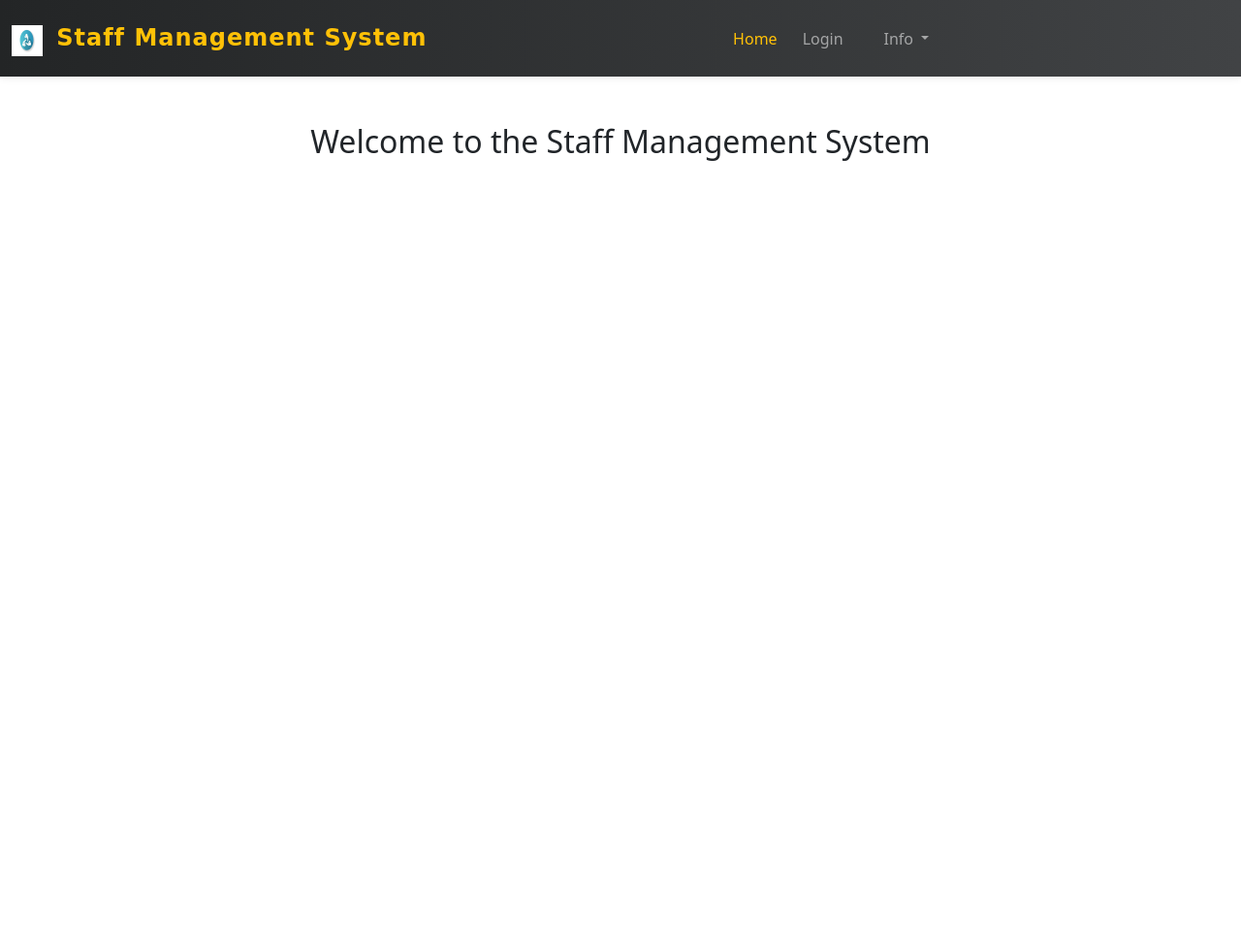
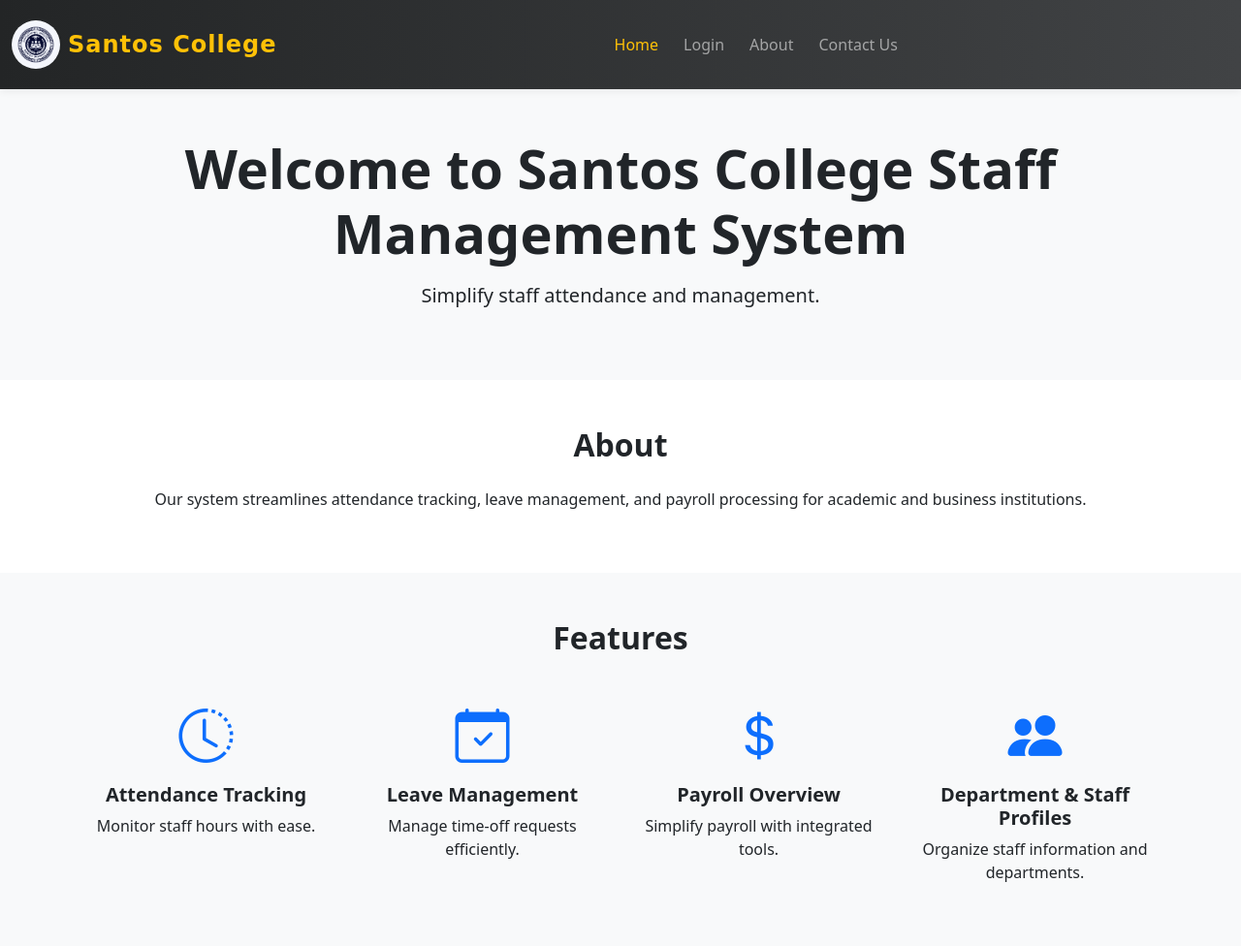
Before and after one commit to AlfredOfficial/OMS_PY_DJANGO, a Django app: page / in a window 1280 px wide. Shown: the whole page at 97% size. Before the commit the page ends 166 px from the top, so only its background shows below. Run offline with Django 5.2, Linux system fonts and the light colour scheme; some libraries are stand-ins or nearby versions; some web fonts are replaced.

Commit message:
separate nav, up this file

```diff
--- a/finalProject/finalProject/templates/base.html
+++ b/finalProject/finalProject/templates/base.html
@@ -4,51 +4,17 @@
 <head>
     <meta charset="UTF-8">
     <meta name="viewport" content="width=device-width, initial-scale=1">
-    <title>Staff Management System</title>
+    <title>Santos College</title>
     <link rel="stylesheet" href="{% static 'css/styles.css' %}">
     <link rel="preconnect" href="https://fonts.googleapis.com">
     <link rel="preconnect" href="https://fonts.gstatic.com" crossorigin>
+    <link rel="stylesheet" href="https://cdn.jsdelivr.net/npm/bootstrap-icons@1.11.3/font/bootstrap-icons.css">
     <link href="https://fonts.googleapis.com/css2?family=Edu+NSW+ACT+Hand+Pre:wght@400..700&family=Fira+Code:wght@300..700&display=swap" rel="stylesheet">
     <link href="https://cdn.jsdelivr.net/npm/bootstrap@5.3.6/dist/css/bootstrap.min.css" rel="stylesheet">
     <link rel="icon" href="{% static 'images/favicon.ico' %}" type="image/x-icon">
 </head>
 <body>
-
-<nav class="navbar navbar-expand-lg navbar-dark bg-dark py-3">
-  <div class="container-fluid">
-    <a class="navbar-brand" href="{% url 'home' %}">
-      <img src="{% static 'images/logo.ico' %}" alt="Logo" width="32" height="32" class="d-inline-block align-text-top me-2">
-      <span class="staff-title">Staff Management System</span>
-    </a>
-    <button class="navbar-toggler" type="button" data-bs-toggle="collapse" data-bs-target="#navbarNavDropdown" aria-controls="navbarNavDropdown" aria-expanded="false" aria-label="Toggle navigation">
-      <span class="navbar-toggler-icon"></span>
-    </button>
-    <div class="collapse navbar-collapse" id="navbarNavDropdown">
-      <ul class="navbar-nav mx-auto mb-2 mb-lg-0">
-        <li class="nav-item">
-          <a class="nav-link {% if request.path == '/' or request.path == '/home/' %}active{% endif %}" href="{% url 'home' %}">Home</a>
-        </li>
-        <li class="nav-item">
-          <a class="nav-link {% if request.path == '/login/' %}active{% endif %}" href="{% url 'login' %}">Login</a>
-        </li>
-        <li class="nav-item dropdown ms-3">
-          <a class="nav-link dropdown-toggle {% if request.path == '/about/' or request.path == '/contact/' %}active{% endif %}" href="#" id="infoDropdown" role="button" data-bs-toggle="dropdown" aria-expanded="false">
-            Info
-          </a>
-          <ul class="dropdown-menu" aria-labelledby="infoDropdown">
-            <li>
-              <a class="dropdown-item {% if request.path == '/about/' %}active{% endif %}" href="{% url 'about' %}">About</a>
-            </li>
-            <li>
-              <a class="dropdown-item {% if request.path == '/contact/' %}active{% endif %}" href="{% url 'contact' %}">Contact Us</a>
-            </li>
-          </ul>
-        </li>
-      </ul>
-    </div>
-  </div>
-</nav>
-
+{% include 'navbar.html' %}
 {% block content %}
 {% endblock %}
 <script src="https://cdn.jsdelivr.net/npm/bootstrap@5.3.6/dist/js/bootstrap.bundle.min.js"></script>
--- a/finalProject/finalProject/templates/home.html
+++ b/finalProject/finalProject/templates/home.html
@@ -6,7 +6,60 @@
     Home
 {% endblock %}
 {% block content %}
-    <div class="container py-5 text-center">
-        <h2>Welcome to the Staff Management System</h2>
+<!-- Hero Section -->
+<section class="text-center py-5 bg-light">
+  <div class="container">
+    <h1 class="display-4 fw-bold">Welcome to Santos College Staff Management System</h1>
+    <p class="lead mt-3 mb-4">Simplify staff attendance and management.</p>
+    {% comment %} <a href="{% url 'login' %}" class="btn btn-primary btn-lg">Get Started</a> {% endcomment %}
+  </div>
+</section>
+
+<!-- About Section -->
+<section class="py-5">
+  <div class="container">
+    <h2 class="fw-bold text-center mb-4">About</h2>
+    <p class="text-center">
+      Our system streamlines attendance tracking, leave management, and payroll processing
+      for academic and business institutions.
+    </p>
+  </div>
+</section>
+
+<!-- Features Section -->
+<section class="py-5 bg-light">
+  <div class="container">
+    <h2 class="fw-bold text-center mb-5">Features</h2>
+    <div class="row text-center">
+      <div class="col-md-3">
+        <div class="mb-3">
+          <i class="bi bi-clock-history display-4 text-primary"></i>
+        </div>
+        <h5 class="fw-bold">Attendance Tracking</h5>
+        <p>Monitor staff hours with ease.</p>
+      </div>
+      <div class="col-md-3">
+        <div class="mb-3">
+          <i class="bi bi-calendar-check display-4 text-primary"></i>
+        </div>
+        <h5 class="fw-bold">Leave Management</h5>
+        <p>Manage time-off requests efficiently.</p>
+      </div>
+      <div class="col-md-3">
+        <div class="mb-3">
+          <i class="bi bi-currency-dollar display-4 text-primary"></i>
+        </div>
+        <h5 class="fw-bold">Payroll Overview</h5>
+        <p>Simplify payroll with integrated tools.</p>
+      </div>
+      <div class="col-md-3">
+        <div class="mb-3">
+          <i class="bi bi-people-fill display-4 text-primary"></i>
+        </div>
+        <h5 class="fw-bold">Department & Staff Profiles</h5>
+        <p>Organize staff information and departments.</p>
+      </div>
     </div>
+  </div>
+</section>
 {% endblock %}
--- /dev/null
+++ b/finalProject/finalProject/templates/navbar.html
@@ -0,0 +1,29 @@
+{% load static %}
+<nav class="navbar navbar-expand-lg navbar-dark bg-dark py-3">
+  <div class="container-fluid">
+    <a class="navbar-brand d-flex align-items-center" href="{% url 'home' %}">
+      <img src="{% static 'images/santos college.png' %}" alt="Logo" width="50" height="50" class="d-inline-block align-text-top me-2 rounded-circle">
+      <span class="staff-title">Santos College</span>
+    </a>
+    {% comment %} <button class="navbar-toggler" type="button" data-bs-toggle="collapse" data-bs-target="#navbarNavDropdown" aria-controls="navbarNavDropdown" aria-expanded="false" aria-label="Toggle navigation">
+      <span class="navbar-toggler-icon"></span>
+    </button> {% endcomment %}
+    <div class="collapse navbar-collapse" id="navbarNavDropdown">
+      <ul class="navbar-nav mx-auto mb-2 mb-lg-0">
+        <li class="nav-item">
+          <a class="nav-link {% if request.path == '/' or request.path == '/home/' %}active{% endif %}" href="{% url 'home' %}">Home</a>
+        </li>
+        <li class="nav-item">
+          <a class="nav-link {% if request.path == '/login/' %}active{% endif %}" href="{% url 'login' %}">Login</a>
+        </li>
+        <!-- Removed dropdown, added About and Contact as regular nav items -->
+        <li class="nav-item">
+          <a class="nav-link {% if request.path == '/about/' %}active{% endif %}" href="{% url 'about' %}">About</a>
+        </li>
+        <li class="nav-item">
+          <a class="nav-link {% if request.path == '/contact/' %}active{% endif %}" href="{% url 'contact' %}">Contact Us</a>
+        </li>
+      </ul>
+    </div>
+  </div>
+</nav>
--- a/finalProject/staffApp/templates/layout.html
+++ b/finalProject/staffApp/templates/layout.html
@@ -3,7 +3,7 @@
 <html lang="en">
 <head>
     <meta charset="UTF-8">
-    <title>{% block title %}Staff Management System{% endblock %}</title>
+    <title>{% block title %}Santos College Staff Management System{% endblock %}</title>
     <meta name="viewport" content="width=device-width, initial-scale=1">
     <link href="https://cdn.jsdelivr.net/npm/bootstrap@5.3.0/dist/css/bootstrap.min.css" rel="stylesheet">
     <link href="https://cdn.jsdelivr.net/npm/bootstrap-icons@1.11.3/font/bootstrap-icons.min.css" rel="stylesheet">
--- a/finalProject/staffApp/templates/registration/login.html
+++ b/finalProject/staffApp/templates/registration/login.html
@@ -13,7 +13,7 @@
                 <div class="card shadow-sm">
                     <div class="card-body p-4">
                         <div class="text-center mb-4">
-                            <img src="{% static 'images/logo.ico' %}" class="logo mb-2" alt="Logo" style="max-width: 100px;">
+                            <img src="{% static 'images/santos college.png' %}" class="logo mb-2" alt="Logo" style="max-width: 100px;">
                             <h3 class="mt-2 mb-3">Login</h3>
                         </div>
                         {% comment %} {% if error %}
--- a/finalProject/staffApp/templates/signup.html
+++ b/finalProject/staffApp/templates/signup.html
@@ -3,7 +3,7 @@
 {% load widget_tweaks %}
 
 {% block title %}
-    Create Account - Staff Management System
+    Create Account -  Santos College Staff Management System
 {% endblock %}
 
 {% block content %}
@@ -14,7 +14,7 @@
                     <div class="card-body p-4">
                         <!-- Logo/Header -->
                         <div class="text-center mb-3">
-                            <img src="{% static 'images/logo.ico' %}" class="logo mb-2" alt="Logo" style="max-width: 100px;">
+                            <img src="{% static 'images/santos college.png' %}" class="logo mb-2" alt="Logo" style="max-width: 100px;">
                             <h3 class="mb-3">Create Your Account</h3>
                         </div>
 
```
Also changed, not shown: finalProject/db.sqlite3, finalProject/static/images/logo.ico (deleted), finalProject/static/images/santos college.png (added).
